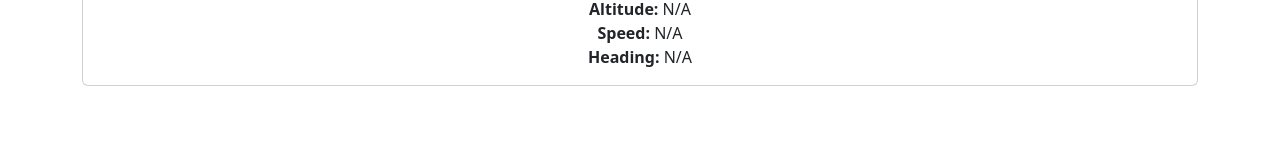
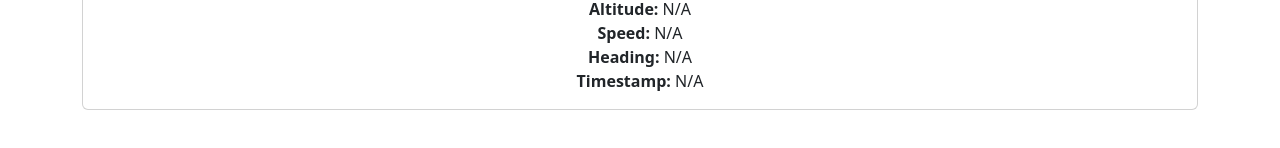
Before and after one commit to ihkk/WebSpeedMeter, a React (Vite) app: page / in a window 1280 px wide. Shown: the part 276-424 px from the top of the page. Built offline with nearby package versions, Linux system fonts and the light colour scheme; no server answers.

Commit message:
add timestamp and altitude calibration

```diff
--- a/src/App.tsx
+++ b/src/App.tsx
@@ -1,6 +1,6 @@
-import { useState, useEffect } from 'react'
+import { useState, useEffect } from "react";
 import "bootstrap/dist/css/bootstrap.min.css";
-import './App.css'
+import "./App.css";
 
 interface LocationState {
   latitude: number | null;
@@ -9,8 +9,8 @@ interface LocationState {
   altitude: number | null;
   speed: number | null;
   heading: number | null;
+  timestamp: string | null;
 }
-
 
 const App: React.FC = () => {
   const [location, setLocation] = useState<LocationState>({
@@ -20,9 +20,11 @@ const App: React.FC = () => {
     altitude: null,
     speed: null,
     heading: null,
+    timestamp: null,
   });
 
   const [error, setError] = useState<string | null>(null);
+  const [altitudeBaseline, setAltitudeBaseline] = useState<number | null>(null);
 
   useEffect(() => {
     let watchId: number;
@@ -32,13 +34,28 @@ const App: React.FC = () => {
         watchId = navigator.geolocation.watchPosition(
           (position) => {
             console.log(position);
+
+            const readableTimestamp = new Date(position.timestamp).toLocaleString();
+            const currentAltitude = position.coords.altitude;
+
+            if (altitudeBaseline === null && currentAltitude !== null && currentAltitude < 0) {
+              setAltitudeBaseline(-currentAltitude);
+            }
+
+            // calibrate altitude
+            const calibratedAltitude =
+              currentAltitude !== null && altitudeBaseline !== null
+                ? currentAltitude + altitudeBaseline
+                : currentAltitude;
+
             setLocation({
               latitude: position.coords.latitude,
               longitude: position.coords.longitude,
               accuracy: position.coords.accuracy,
-              altitude: position.coords.altitude,
+              altitude: calibratedAltitude,
               speed: position.coords.speed,
               heading: position.coords.heading,
+              timestamp: readableTimestamp, // 设置时间戳
             });
             setError(null);
           },
@@ -51,6 +68,7 @@ const App: React.FC = () => {
               altitude: null,
               speed: null,
               heading: null,
+              timestamp: null,
             });
           },
           {
@@ -87,15 +105,14 @@ const App: React.FC = () => {
               <strong>Accuracy:</strong> {location.accuracy ? `${location.accuracy} meters` : "N/A"} <br />
               <strong>Altitude:</strong> {location.altitude ? `${location.altitude} meters` : "N/A"} <br />
               <strong>Speed:</strong> {location.speed ? `${location.speed} m/s` : "N/A"} <br />
-              <strong>Heading:</strong> {location.heading ? `${location.heading}°` : "N/A"}
+              <strong>Heading:</strong> {location.heading ? `${location.heading}°` : "N/A"} <br />
+              <strong>Timestamp:</strong> {location.timestamp ?? "N/A"}
             </p>
           </div>
         </div>
       )}
     </div>
   );
-
-
 };
 
 export default App;
```
